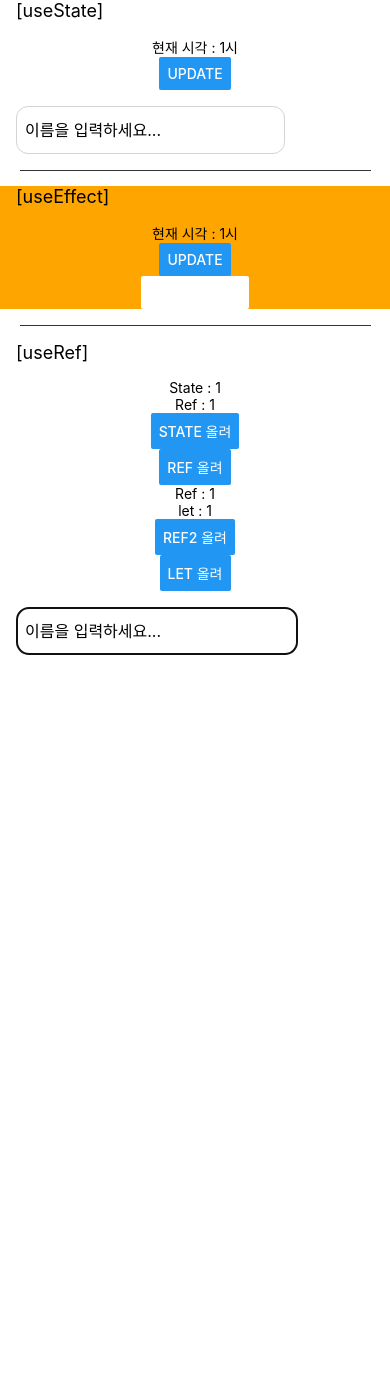
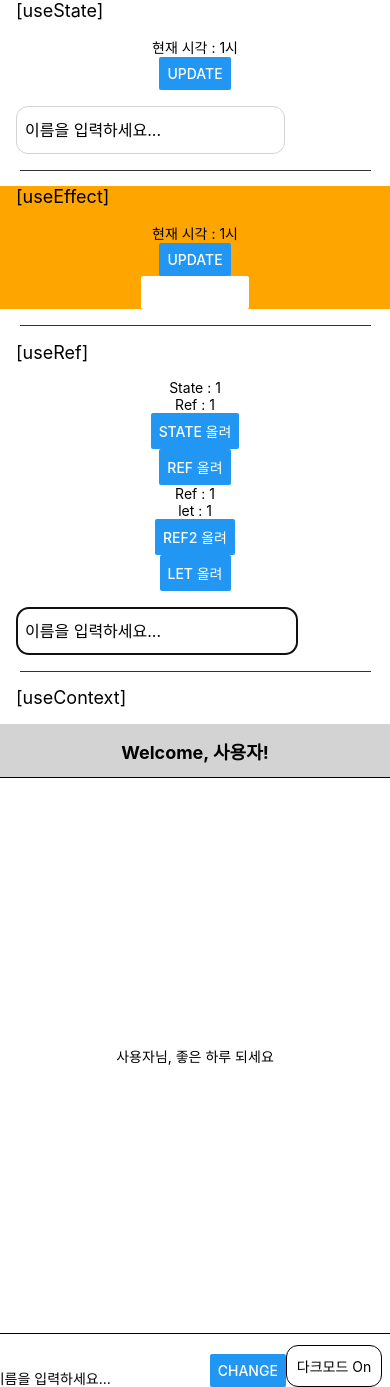
Before and after one commit to prettyturtle/Use-Practice, a React Native app: screen / in a window 390 px wide. Before the commit the page ends 844 px from the top, so only its background shows below. Built offline with nearby package versions, Linux system fonts and the light colour scheme.

Commit message:
useContext

```diff
--- a/App.js
+++ b/App.js
@@ -1,11 +1,18 @@
-import { StatusBar } from 'expo-status-bar';
-import { SafeAreaView, ScrollView, StyleSheet, Text, View } from 'react-native';
-import Divider from './Divider';
-import UseEffect from './UseEffect/UseEffect';
-import UseRef from './UseRef';
-import UseState from './UseState';
+import { StatusBar } from "expo-status-bar"
+import { useState } from "react"
+import { SafeAreaView, ScrollView, StyleSheet, Text, View } from "react-native"
+import Divider from "./Divider"
+import UseContext from "./UseContext/UseContext"
+import UseEffect from "./UseEffect/UseEffect"
+import UseRef from "./UseRef"
+import UseState from "./UseState"
+import { ThemeContext } from "./UseContext/ThemeContext"
+import { UserContext } from "./UseContext/UserContext"
 
 export default function App() {
+  const [isDark, setIsDark] = useState(false)
+  const [userName, setUserName] = useState("사용자")
+
   return (
     <SafeAreaView>
       <ScrollView>
@@ -15,17 +22,23 @@ export default function App() {
           <UseEffect />
           <Divider />
           <UseRef />
+          <Divider />
+          <UserContext.Provider value={{ userName, setUserName }}>
+            <ThemeContext.Provider value={{ isDark, setIsDark }}>
+              <UseContext />
+            </ThemeContext.Provider>
+          </UserContext.Provider>
         </View>
       </ScrollView>
     </SafeAreaView>
-  );
+  )
 }
 
 const styles = StyleSheet.create({
   container: {
     flex: 1,
-    backgroundColor: '#fff',
-    alignItems: 'center',
-    justifyContent: 'center',
+    backgroundColor: "#fff",
+    alignItems: "center",
+    justifyContent: "center",
   },
-});
+})
--- /dev/null
+++ b/UseContext/ThemeContext.js
@@ -0,0 +1,3 @@
+import { createContext } from "react"
+
+export const ThemeContext = createContext(null)
--- /dev/null
+++ b/UseContext/UseContext.js
@@ -0,0 +1,123 @@
+import { useContext, useState } from "react"
+import { Text, TouchableOpacity, View, TextInput, Button } from "react-native"
+import { ThemeContext } from "./ThemeContext"
+import { UserContext } from "./UserContext"
+
+export default () => {
+  return (
+    <View style={{ width: "100%", height: 700 }}>
+      <Text
+        style={{
+          alignSelf: "baseline",
+          marginLeft: 16,
+          marginBottom: 16,
+          fontSize: 18,
+        }}
+      >
+        [useContext]
+      </Text>
+      <Header />
+      <Content />
+      <Footer />
+    </View>
+  )
+}
+
+const Header = () => {
+  const { isDark } = useContext(ThemeContext)
+  const { userName } = useContext(UserContext)
+
+  return (
+    <View
+      style={{
+        backgroundColor: isDark ? "black" : "lightgrey",
+        alignItems: "center",
+        justifyContent: "center",
+        height: 54,
+        borderBottomColor: isDark ? "white" : "black",
+        borderBottomWidth: 0.4,
+      }}
+    >
+      <Text
+        style={{
+          fontSize: 18,
+          fontWeight: "bold",
+          color: isDark ? "white" : "black",
+        }}
+      >
+        Welcome, {userName}!
+      </Text>
+    </View>
+  )
+}
+const Content = () => {
+  const { isDark } = useContext(ThemeContext)
+  const { userName } = useContext(UserContext)
+
+  return (
+    <View
+      style={{
+        flex: 1,
+        alignItems: "center",
+        justifyContent: "center",
+        backgroundColor: isDark ? "black" : "white",
+      }}
+    >
+      <Text style={{ color: isDark ? "white" : "black" }}>
+        {userName}님, 좋은 하루 되세요
+      </Text>
+    </View>
+  )
+}
+const Footer = () => {
+  const { isDark, setIsDark } = useContext(ThemeContext)
+  const [input, setInput] = useState("")
+  const { setUserName } = useContext(UserContext)
+
+  return (
+    <View
+      style={{
+        height: 54,
+        alignItems: "flex-end",
+        justifyContent: "center",
+        borderTopColor: isDark ? "white" : "black",
+        borderTopWidth: 0.4,
+        backgroundColor: isDark ? "black" : "white",
+        flexDirection: "row",
+      }}
+    >
+      <TextInput
+        value={input}
+        onChangeText={(t) => setInput(t)}
+        placeholder="이름을 입력하세요..."
+      />
+      <Button
+        title="Change"
+        onPress={() => {
+          setUserName(input)
+        }}
+      />
+      <TouchableOpacity
+        onPress={() => {
+          setIsDark(!isDark)
+        }}
+        style={{
+          backgroundColor: isDark ? "black" : "white",
+          padding: 10,
+          marginRight: 16,
+          borderRadius: 12,
+          borderColor: isDark ? "white" : "black",
+          borderWidth: 0.4,
+        }}
+      >
+        <Text
+          style={{
+            color: isDark ? "white" : "black",
+          }}
+        >
+          다크모드 {isDark ? "Off" : "On"}
+        </Text>
+      </TouchableOpacity>
+    </View>
+  )
+}
--- /dev/null
+++ b/UseContext/UserContext.js
@@ -0,0 +1,3 @@
+import { createContext } from "react"
+
+export const UserContext = createContext(null)
```
